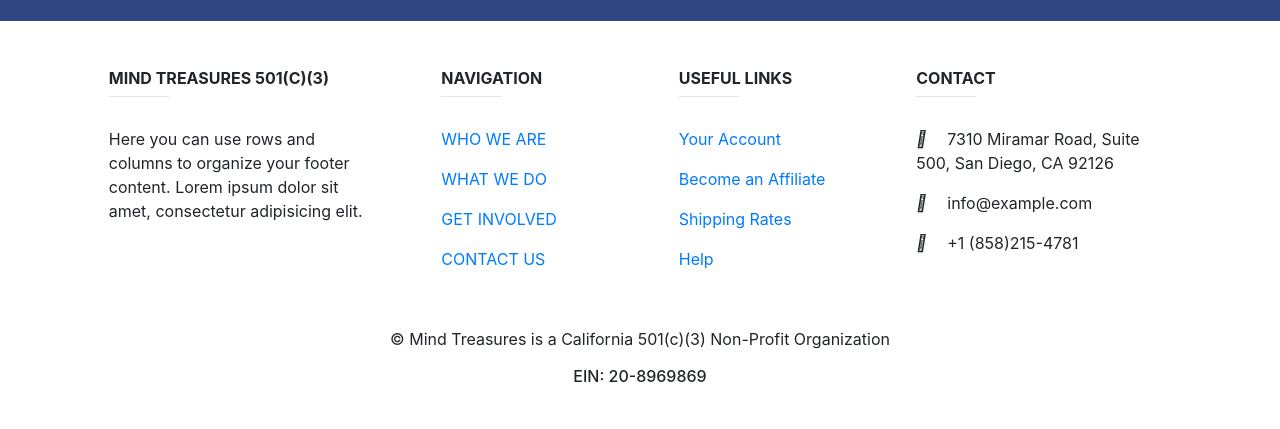
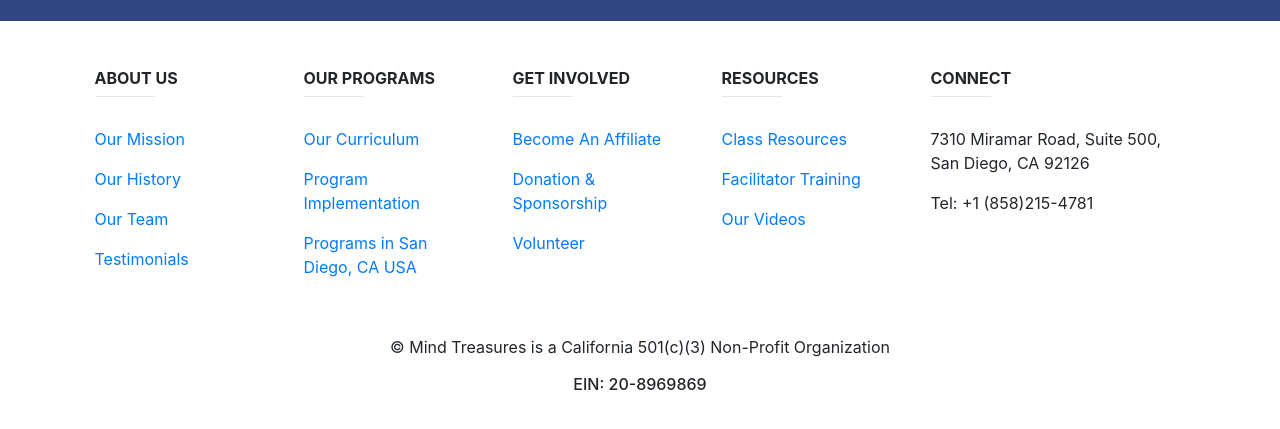
Before and after one commit to cassmoPo5/FINAL_PROJECT, a plain HTML site: page contact.html in a window 1280 px wide. Shown: the part 1193-1622 px from the top of the page. Drawn offline with nearby package versions, Linux system fonts and the light colour scheme; a web font is replaced by a local one.

Commit message:
Update -Tags

```diff
--- a/contact.html
+++ b/contact.html
@@ -1,6 +1,6 @@
 <!DOCTYPE html>
 <html lang="en">
-  <title>Mission</title>
+  <title>Contact</title>
     <meta name="viewport" content="width=device-width, initial-scale=1">
     <meta charset="UTF-8">
   <head>
@@ -19,7 +19,7 @@
           <nav class="navbar navbar-light bg-light">
   <div class="container-fluid">
     <a class="navbar-brand" href="#">
-        <img src="/images/Final_Logo.jpg" width="30" height="30" alt="logo">
+        <img src="images/Final_Logo.jpg" width="30" height="30" alt="logo">
       </a>
     <form class="d-flex">
       <input class="form-control me-2" type="search" placeholder="Search" aria-label="Search">
@@ -38,7 +38,7 @@
       <ul class="navbar-nav mr-auto">
         <li class="nav-item active">
           <a class="nav-link" href="#">Home
-            <span class="sr-only">(current)</span>
+            <span class="sr-only"></span>
           </a>
         </li>
         <li class="nav-item dropdown">
@@ -79,12 +79,12 @@
             </div>
           </li>
           <a class="nav-link" href="#">Contact Us
-            <span class="sr-only"></span>
+            <span class="sr-only">(current)</span>
           </a>
       </ul>
-
     </div>
     </div>
+    <h5 class="card-title">Contact Us</h5>
   </nav>
   </div>
   </div>
@@ -201,54 +201,68 @@
     </div>
     <div class="container text-center text-md-left mt-5">
       <div class="row mt-3">
-        <div class="col-md-3 col-lg-4 col-xl-3 mx-auto mb-4">
-          <h6 class="text-uppercase font-weight-bold">Mind Treasures 501(c)(3)</h6>
-          <hr class="deep-purple accent-2 mb-4 mt-0 d-inline-block mx-auto" style="width: 60px;">
-          <p>Here you can use rows and columns to organize your footer content. Lorem ipsum dolor sit amet,
-            consectetur
-            adipisicing elit.</p>
-        </div>
         <div class="col-md-2 col-lg-2 col-xl-2 mx-auto mb-4">
-          <h6 class="text-uppercase font-weight-bold">Navigation</h6>
+          <h6 class="text-uppercase font-weight-bold">ABOUT US</h6>
           <hr class="deep-purple accent-2 mb-4 mt-0 d-inline-block mx-auto" style="width: 60px;">
           <p>
-            <a href="#!">WHO WE ARE</a>
+            <a href="#!">Our Mission</a>
           </p>
           <p>
-            <a href="#!">WHAT WE DO</a>
+            <a href="#!">Our History</a>
           </p>
           <p>
-            <a href="#!">GET INVOLVED</a>
+            <a href="#!">Our Team</a>
           </p>
           <p>
-            <a href="#!">CONTACT US</a>
+            <a href="#!">Testimonials</a>
           </p>
         </div>
         <div class="col-md-3 col-lg-2 col-xl-2 mx-auto mb-4">
-          <h6 class="text-uppercase font-weight-bold">USEFUL LINKS</h6>
+          <h6 class="text-uppercase font-weight-bold">OUR PROGRAMS</h6>
           <hr class="deep-purple accent-2 mb-4 mt-0 d-inline-block mx-auto" style="width: 60px;">
           <p>
-            <a href="#!">Your Account</a>
+            <a href="#!">Our Curriculum</a>
           </p>
           <p>
-            <a href="#!">Become an Affiliate</a>
+            <a href="#!">Program Implementation</a>
           </p>
           <p>
-            <a href="#!">Shipping Rates</a>
+            <a href="#!">Programs in San Diego, CA USA</a>
+          </p>
+        </div>
+        <div class="col-md-3 col-lg-2 col-xl-2 mx-auto mb-4">
+          <h6 class="text-uppercase font-weight-bold">GET INVOLVED</h6>
+          <hr class="deep-purple accent-2 mb-4 mt-0 d-inline-block mx-auto" style="width: 60px;">
+          <p>
+            <a href="#!">Become An Affiliate</a>
           </p>
           <p>
-            <a href="#!">Help</a>
+            <a href="#!">Donation & Sponsorship</a>
+          </p>
+          <p>
+            <a href="#!">Volunteer</a>
+          </p>
+        </div>
+        <div class="col-md-3 col-lg-2 col-xl-2 mx-auto mb-4">
+          <h6 class="text-uppercase font-weight-bold">RESOURCES</h6>
+          <hr class="deep-purple accent-2 mb-4 mt-0 d-inline-block mx-auto" style="width: 60px;">
+          <p>
+            <a href="#!">Class Resources</a>
+          </p>
+          <p>
+            <a href="#!">Facilitator Training</a>
+          </p>
+          <p>
+            <a href="#!">Our Videos</a>
           </p>
         </div>
         <div class="col-md-4 col-lg-3 col-xl-3 mx-auto mb-md-0 mb-4">
-          <h6 class="text-uppercase font-weight-bold">Contact</h6>
+          <h6 class="text-uppercase font-weight-bold">CONNECT</h6>
           <hr class="deep-purple accent-2 mb-4 mt-0 d-inline-block mx-auto" style="width: 60px;">
           <p>
-            <i class="fas fa-home mr-3"></i>  7310 Miramar Road, Suite 500, San Diego, CA 92126</p>
+            <i class="address"></i>  7310 Miramar Road, Suite 500, San Diego, CA 92126</p>
           <p>
-            <i class="fas fa-envelope mr-3"></i> info@example.com</p>
-          <p>
-            <i class="fas fa-phone mr-3"></i> +1 (858)215-4781</p>
+            <i class="number"></i> Tel: +1 (858)215-4781</p>
 
         </div>
       </div>
```
Also changed, not shown: contact.css (line endings or trailing spaces).
